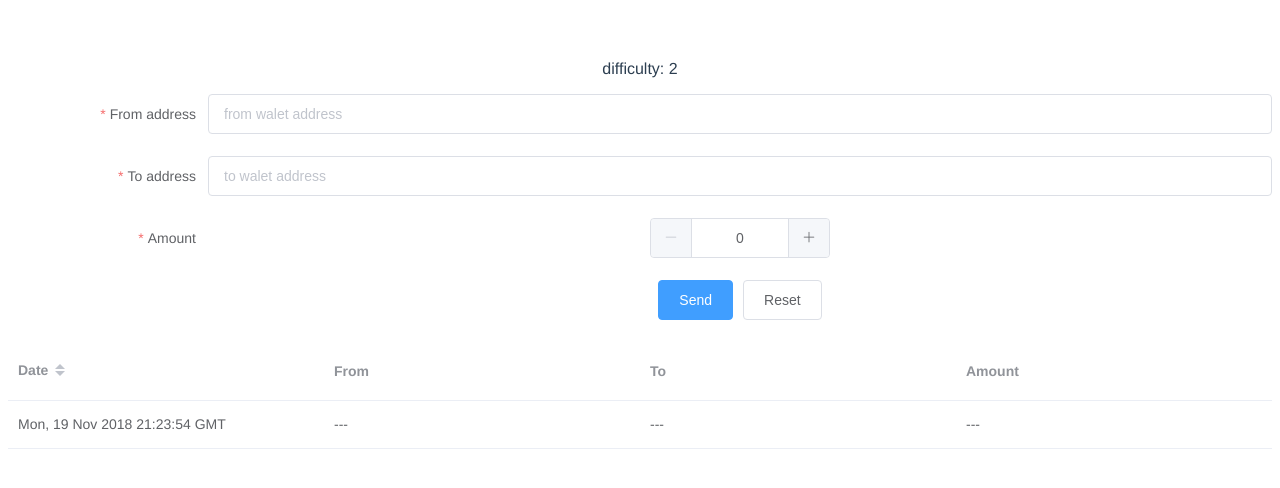
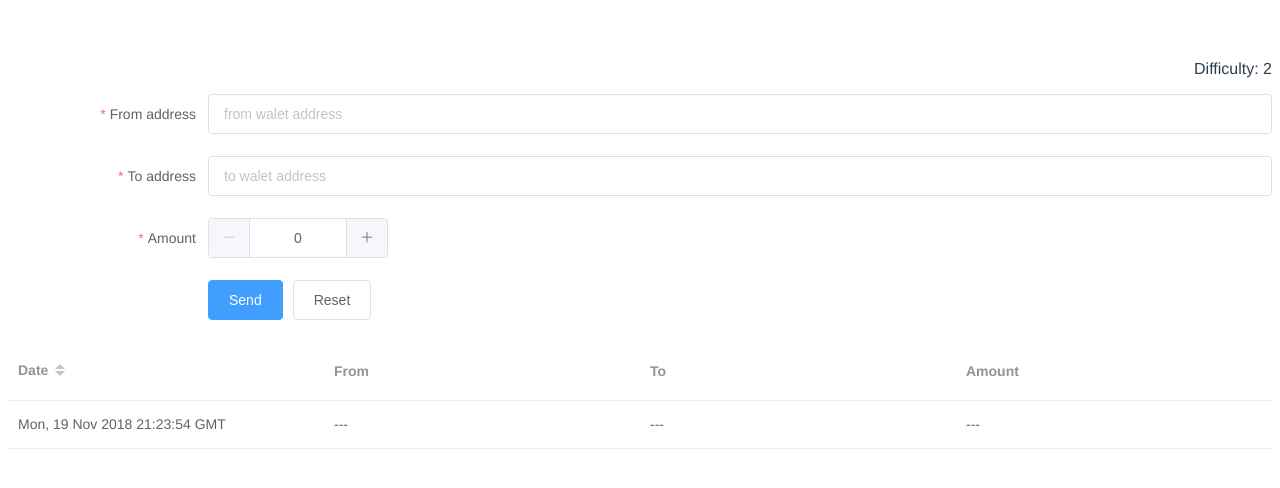
Before and after one commit to vborshchov/abstract-blockchain, a Vue app: page / in a window 1280 px wide. Shown: the top 488 px of the page. Built offline with nearby package versions, Linux system fonts and the light colour scheme.

Commit message:
adjust styles

```diff
--- a/src/App.vue
+++ b/src/App.vue
@@ -1,14 +1,13 @@
 <template>
   <div id="app">
-      <p>difficulty: {{chain.difficulty}}</p>
+    <p class="difficulty">Difficulty: {{chain.difficulty}}</p>
     <el-form
             label-position="right"
             :rules="rules"
             ref="transactionForm"
             label-width="200px"
             :model="transactionForm"
-        class="form-inline"
-    >
+            class="form-inline">
         <el-form-item label="From address" prop="from">
             <el-input v-model="transactionForm.from" placeholder="from walet address"></el-input>
         </el-form-item>
@@ -19,8 +18,8 @@
             <el-input-number
                 v-model="transactionForm.amount"
                 :min="0"
-                :step="0.1"
-            ></el-input-number>
+                :step="0.1">
+            </el-input-number>
         </el-form-item>
         <el-form-item>
             <el-button type="primary" @click="submitForm('transactionForm')">Send</el-button>
@@ -127,8 +126,11 @@ export default {
         font-family: "Avenir", Helvetica, Arial, sans-serif;
         -webkit-font-smoothing: antialiased;
         -moz-osx-font-smoothing: grayscale;
-    text-align: center;
         color: #2c3e50;
         margin-top: 60px;
     }
+
+    .difficulty {
+        text-align: right;
+    }
 </style>
```
Lines whose indentation alone changed are shown as unchanged.
